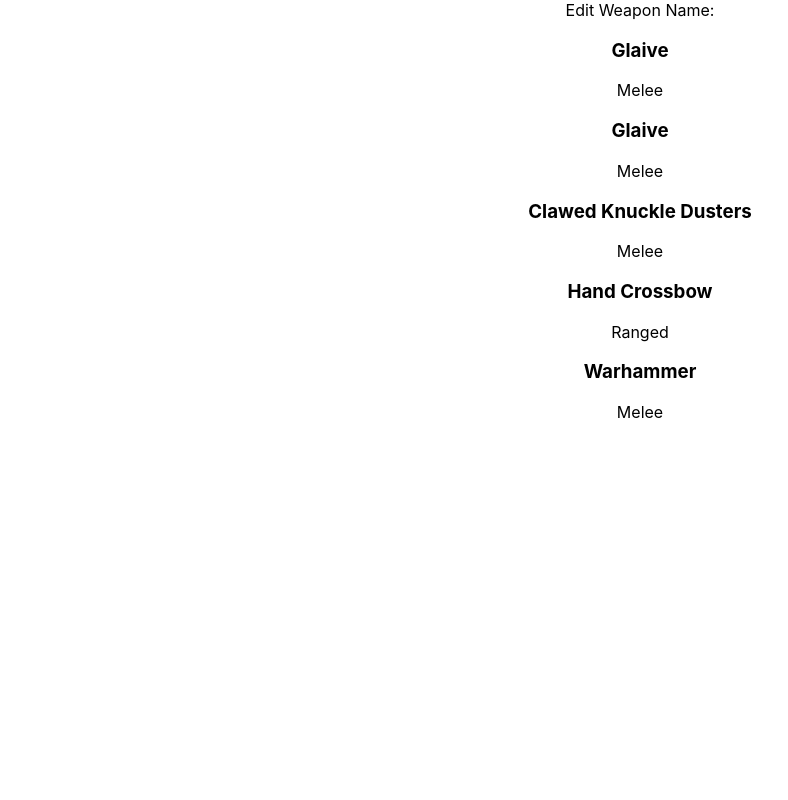
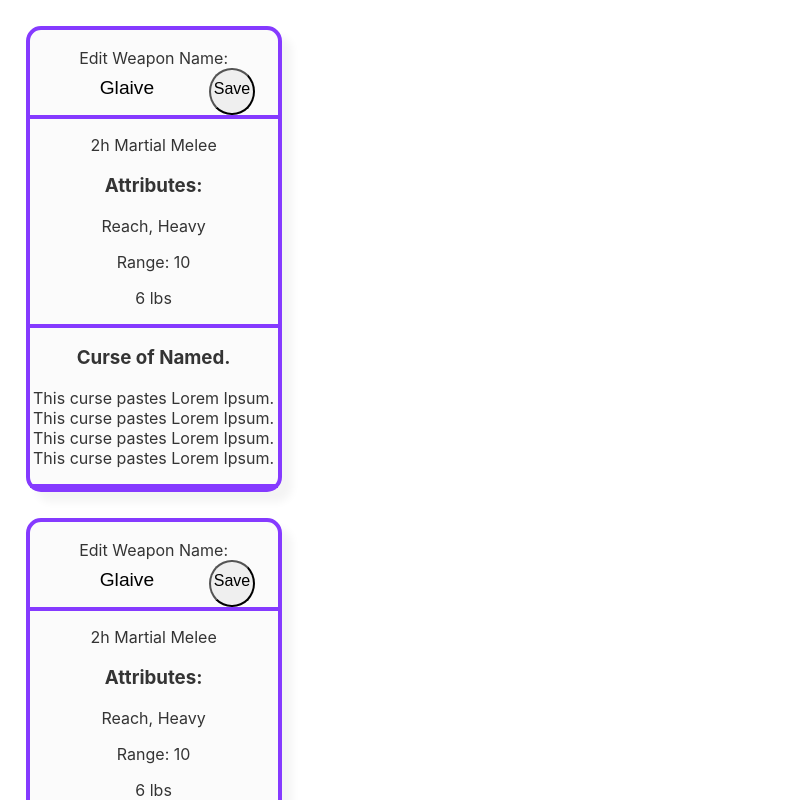
Before and after one commit to AngelikaMB/BEN-ReduxV1, a React (Create React App) app: page / in a window 1280 px wide. Shown: the top 800 px of the page, without its empty margins (0-788 px from the left). Built offline with nearby package versions, Linux system fonts and the light colour scheme.

Commit message:
project successfully recreated with Redux impelemented

```diff
--- a/src/CSS/App.css
+++ b/src/CSS/App.css
@@ -1,38 +1,20 @@
-.App {
-  text-align: center;
+* {
+  box-sizing: border-box;
 }
 
-.App-logo {
-  height: 40vmin;
-  pointer-events: none;
+input {
+  text-align: center;
+  font-size: 1.2em;
+  padding: 4px;
+  background: none;
+  width: 60%;
+  border: none;
+  margin-top: 0;
+  margin-right: 8px;
 }
 
-@media (prefers-reduced-motion: no-preference) {
-  .App-logo {
-    animation: App-logo-spin infinite 20s linear;
-  }
+.saveButton {
+  border-radius: 50%;
+  padding: 4% 1% 6% 1%;
+  font-size: 1em;
 }
-
-.App-header {
-  background-color: #282c34;
-  min-height: 100vh;
-  display: flex;
-  flex-direction: column;
-  align-items: center;
-  justify-content: center;
-  font-size: calc(10px + 2vmin);
-  color: white;
-}
-
-.App-link {
-  color: #61dafb;
-}
-
-@keyframes App-logo-spin {
-  from {
-    transform: rotate(0deg);
-  }
-  to {
-    transform: rotate(360deg);
-  }
-}
--- a/src/Components/SaveSpecificWeapon.js
+++ b/src/Components/SaveSpecificWeapon.js
@@ -16,6 +16,7 @@ const initialState = {
 }
 
 const SaveSpecificWeapon = props => {
+const { weaponName } = props
 
 const [newWeaponName, setNewWeaponName] = useState(initialState)
 
@@ -23,7 +24,6 @@ const [newWeaponName, setNewWeaponName] = useState(initialState)
      [e.target.name]: e.target.value
  })
 
-console.log(newWeaponName)
     return(
 
 
@@ -33,17 +33,16 @@ console.log(newWeaponName)
                 <h3 >{weapon.name}</h3>
                 <p>{weapon.size}</p>
 
+        <div>
         <label>Edit Weapon Name: </label>
-
-        <div>
             <input
             type='text'
             placeholder={weapon.name}
-            value={newWeaponName.name}
+            value={weaponName}
             onChange={handleChanges}
             />
 
-        <button onClick={() => props.updateName(newWeaponName)}>Save</button>
+        <button className='saveButton' onClick={() => props.updateName(newWeaponName)}>Save</button>
         </div>
         </div>
         ))}
--- a/src/Components/WeaponGenMain.js
+++ b/src/Components/WeaponGenMain.js
@@ -1,98 +1,82 @@
 import React from 'react'
-// import SaveSpecificWeapon from './SaveSpecificWeapon'
-// import styled from 'styled-components'
+import SaveSpecificWeapon from './SaveSpecificWeapon'
+import styled from 'styled-components'
 // import { dieSize, dieNum, conversionDieSize, conversionDieNum } from '../Constants/damageDiceConversions'
 
+//Styles
+const WeaponCard = styled.div`
+    display: ${pr => pr.theme.display.display};
+    flex-direction: ${pr => pr.theme.display.flexCol};
+    text-align:  ${pr => pr.theme.display.center};
+    background:  ${pr => pr.theme.colors.background};
+    color:  ${pr => pr.theme.colors.text};
+    border: ${pr => pr.theme.border.style} ${pr => pr.theme.border.size} ${pr => pr.theme.colors.primary};
+    border-radius:  ${pr => pr.theme.border.rounded};
+    width: 20%;
+    box-shadow: 10px 10px 8px #f4f4f4;
+    margin: 2%;
+`
+const WeaponHeader = styled.div`
+    display: ${pr => pr.theme.display.display};
+    h2 {
+      font-weight: 300;
+    }
+    border-bottom: ${pr => pr.theme.border.style} ${pr => pr.theme.border.size} ${pr => pr.theme.colors.primary};
+`
+const WeaponBrand = styled.div`
+    border-bottom: ${pr => pr.theme.border.style} ${pr => pr.theme.border.size} ${pr => pr.theme.colors.primary};
+`
+
+const WeaponBody = styled.div`
+    border-bottom: ${pr => pr.theme.border.style} ${pr => pr.theme.border.size} ${pr => pr.theme.colors.primary};
+`
+
+const WeaponCurse = styled.div`
+    border-bottom: ${pr => pr.theme.border.style} ${pr => pr.theme.border.size} ${pr => pr.theme.colors.primary};
+`
 
 
 
 const WeaponGenMain = props => {
 
-console.log(props)
-// const { weaponData, price, brand } = props;
-
-// console.log(props.weaponData)
-
 return(
 
-    <div>
+    <WeaponCard>
+        <WeaponHeader>
+        <SaveSpecificWeapon weaponName={props.weapon.name}/>
+        </WeaponHeader>
+        {props.weapon.brand ?
+        <WeaponBrand>
+        <p>{props.weapon.brand.name}</p>
+{/*
+Kindred = Roll on the brand table again, anything but Kindred. Do not display the name, but pull the modifiers except price which should remain as Kindred. */}
 
-    </div>
-
+        </WeaponBrand>
+        : ''}
+        <WeaponBody>
+            <p>{props.weapon.size} {props.weapon.proficiency} {props.weapon.type}</p>
+            {/* {props.weapon.name === 'Net' || props.weapon.name === 'Blowgun' ?
+            <p>Damage: {props.weapon.damage} {props.weapon.damageType}</p>
+            : <p>Damage: {dieNum(props)}d{dieSize(props)} {props.weapon.damageType}</p>}
+            {props.weapon.conversionNumOfDie ?
+            <p>{props.weapon.conversion} {conversionDieNum(props)}d{conversionDieSize(props)} {weaponData.damageType} </p>
+            : ''} */}
+            {props.weapon.ammunition ?
+            <p>Ammunition: {props.weapon.ammunition}</p>
+            : ''}
+            <h3>Attributes:</h3>
+            <p>{props.weapon.details}</p>
+            {props.weapon.range ? <p>Range: {props.weapon.range}</p> : ''}
+            <p>{props.weapon.misc}</p>
+            <p>{props.weapon.weight} lbs</p>
+        </WeaponBody>
+        <WeaponCurse>
+            <h3>Curse of Named.</h3>
+            <p>This curse pastes Lorem Ipsum. This curse pastes Lorem Ipsum. This curse pastes Lorem Ipsum. This curse pastes Lorem Ipsum.</p>
+        </WeaponCurse>
+        {/* <CurrencyDis price={price} brand={brand}/> */}
+    </WeaponCard>
     )
  }
 
 export default WeaponGenMain
-
-
-
-
-
-// //Styles
-// const WeaponCard = styled.div`
-//     display: ${pr => pr.theme.display.display};
-//     flex-direction: ${pr => pr.theme.display.flexCol};
-//     text-align:  ${pr => pr.theme.display.center};
-//     background:  ${pr => pr.theme.colors.background};
-//     color:  ${pr => pr.theme.colors.text};
-//     border: ${pr => pr.theme.border.style} ${pr => pr.theme.border.size} ${pr => pr.theme.colors.primary};
-//     border-radius:  ${pr => pr.theme.border.rounded};
-//     width: 20%;
-// `
-// const WeaponHeader = styled.div`
-//     display: ${pr => pr.theme.display.display};
-//     h2 {
-//       font-weight: 300;
-//     }
-//     border-bottom: ${pr => pr.theme.border.style} ${pr => pr.theme.border.size} ${pr => pr.theme.colors.primary};
-// `
-// const WeaponBrand = styled.div`
-//     border-bottom: ${pr => pr.theme.border.style} ${pr => pr.theme.border.size} ${pr => pr.theme.colors.primary};
-// `
-
-// const WeaponBody = styled.div`
-//     border-bottom: ${pr => pr.theme.border.style} ${pr => pr.theme.border.size} ${pr => pr.theme.colors.primary};
-// `
-
-// const WeaponCurse = styled.div`
-//     border-bottom: ${pr => pr.theme.border.style} ${pr => pr.theme.border.size} ${pr => pr.theme.colors.primary};
-// `
-
-
-
-//         <WeaponCard>
-//             <WeaponHeader>
-//             <SaveSpecificWeapon/>
-//                 <h2>{props.weaponData.name}</h2>
-//             </WeaponHeader>
-//             {brand ?
-//             <WeaponBrand>
-//             <p>{brand.name}</p>
-// {/*
-// Kindred = Roll on the brand table again, anything but Kindred. Do not display the name, but pull the modifiers except price which should remain as Kindred. */}
-
-//             </WeaponBrand>
-//             : ''}
-//             <WeaponBody>
-//                 <p>{weaponData.size} {weaponData.proficiency} {weaponData.type}</p>
-//                 {weaponData.name === 'Net' || weaponData.name === 'Blowgun' ?
-//                 <p>Damage: {weaponData.damage} {weaponData.damageType}</p>
-//                 : <p>Damage: {dieNum(props)}d{dieSize(props)} {weaponData.damageType}</p>}
-//                 {weaponData.conversionNumOfDie ?
-//                 <p>{weaponData.conversion} {conversionDieNum(props)}d{conversionDieSize(props)} {weaponData.damageType} </p>
-//                 : ''}
-//                 {weaponData.ammunition ?
-//                 <p>Ammunition: {weaponData.ammunition}</p>
-//                 : ''}
-//                 <h3>Attributes:</h3>
-//                 <p>{weaponData.details}</p>
-//                 {weaponData.range ? <p>Range: {weaponData.range}</p> : ''}
-//                 <p>{weaponData.misc}</p>
-//                 <p>{weaponData.weight} lbs</p>
-//             </WeaponBody>
-//             <WeaponCurse>
-//                 <h3>Curse of Named.</h3>
-//                 <p>This curse pastes Lorem Ipsum. This curse pastes Lorem Ipsum. This curse pastes Lorem Ipsum. This curse pastes Lorem Ipsum.</p>
-//             </WeaponCurse>
-//             {/* <CurrencyDis price={price} brand={brand}/> */}
-//         </WeaponCard>
--- a/src/Components/WeaponGenWrapper.js
+++ b/src/Components/WeaponGenWrapper.js
@@ -1,10 +1,9 @@
 import React, { useState, useEffect } from 'react'
-//import WeaponGenMain from './WeaponGenMain'
+import WeaponGenMain from './WeaponGenMain'
 import { addNewWeapon } from '../Actions/specificWeapon'
 import { randomDown } from '../Constants/randomDown'
 import { weaponData } from '../Data/weaponGenData'
 import { brandData } from '../Data/brandData'
-import WeaponGenMain from './WeaponGenMain'
 //import { connect } from 'react-redux'
 
 const initialState = []
@@ -35,21 +34,12 @@ useEffect(() => {
     newWeapons()
 }, [])
 
-
-console.log(newWeapon)
-
     return(
 
 
         <div>
-
-        <label>Edit Weapon Name: </label>
-
         {newWeapon.map(weapon => (
-            <div key={weapon.id}>
-            <h3>{weapon.name}</h3>
-            <p>{weapon.type}</p>
-            </div>
+            <WeaponGenMain key={weapon.id} weapon={weapon} brand={brandID}/>
         ))}
 
 
--- a/src/Theme/Theme.js
+++ b/src/Theme/Theme.js
@@ -14,12 +14,12 @@ export const theme = {
     },
 
     colors: {
-        primary: '#de9391',
-        background: '#28343D',
-        border: '#a4bbc8',
-        button: '#455b71',
-        text: '#fcd1b5',
-        secondary: '#96759a',
+        primary: '#853AFF',
+        background: '#FBFBFB',
+        border: '#853AFF',
+        button: '#853AFF',
+        text: '#343434',
+        secondary: '#853AFF',
     },
 
     text: {
@@ -53,7 +53,7 @@ export const theme = {
 
     border: {
         size: '4px',
-        style: 'double',
+        style: 'solid',
         circular: '50%',
         rounded: '15px',
     },
```
Also changed, not shown: 1 other file (tests, documents, lock files or other folders).
